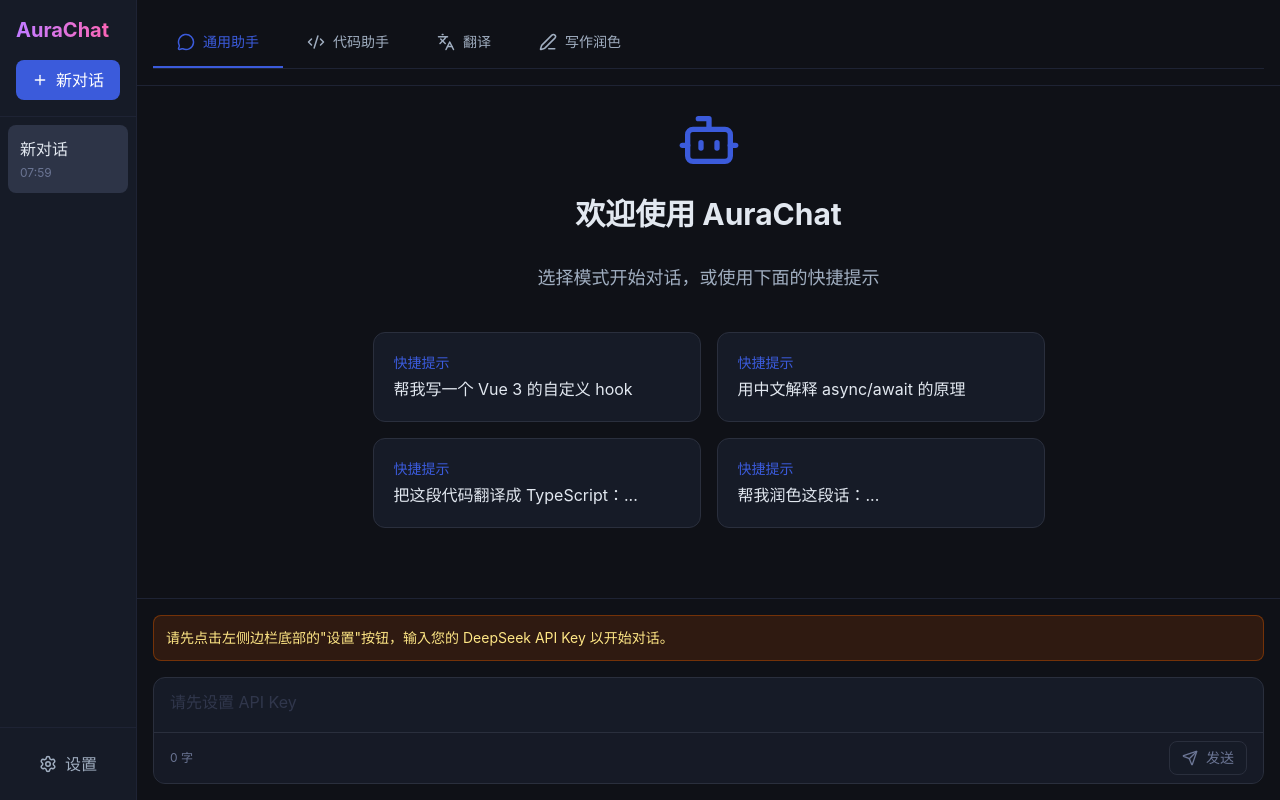
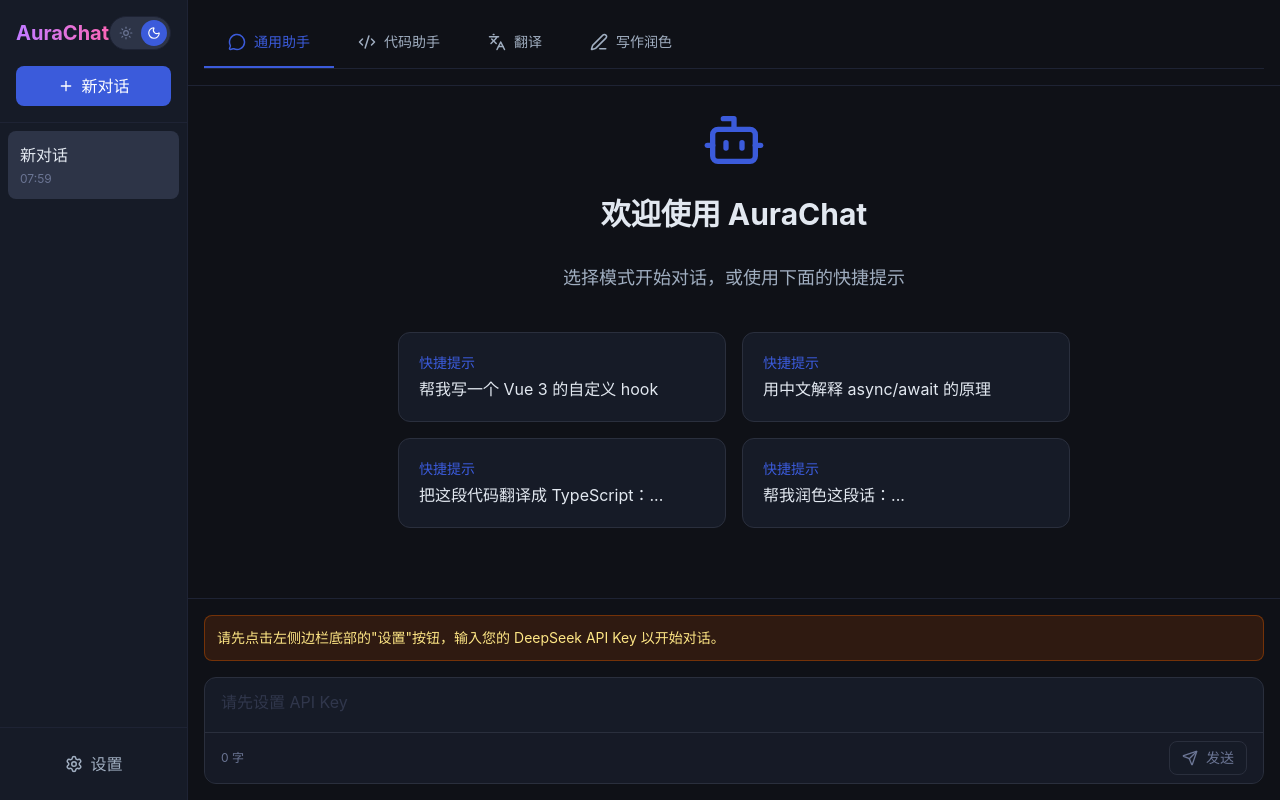
Before and after one commit to Socrateszzy/aurachat, a Vue app: page / in a window 1280 px wide. Built offline with nearby package versions, Linux system fonts and the light colour scheme.

Commit message:
feat：ThemeToggle 组件

```diff
--- a/src/components/SettingsModal.vue
+++ b/src/components/SettingsModal.vue
@@ -26,10 +26,6 @@
 
 function toggleTheme() {
   themeStore.toggle()
-}
-
-function getThemeName() {
-  return themeStore.isDark ? 'dark' : 'light'
 }
 
 function saveApiKey() {
--- a/src/components/Sidebar.vue
+++ b/src/components/Sidebar.vue
@@ -3,6 +3,7 @@
 import { Trash2, Settings, Plus } from 'lucide-vue-next'
 import { useChatStore } from '../stores/chat'
 import SettingsModal from './SettingsModal.vue'
+import ThemeToggle from './ThemeToggle.vue'
 
 const store = useChatStore()
 const showSettings = ref(false)
@@ -37,6 +38,7 @@
         <h1 class="text-xl font-bold bg-gradient-to-r from-purple-400 to-pink-400 bg-clip-text text-transparent">
           AuraChat
         </h1>
+        <ThemeToggle />
       </div>
       <button
         @click="handleNewChat"
--- /dev/null
+++ b/src/components/ThemeToggle.vue
@@ -0,0 +1,53 @@
+<script setup lang="ts">
+import { Sun, Moon } from 'lucide-vue-next'
+import { useThemeStore } from '../stores/theme'
+
+const theme = useThemeStore()
+</script>
+
+<template>
+  <button
+    class="theme-toggle"
+    @click="theme.toggle()"
+    :title="theme.isDark ? '切换到亮色模式' : '切换到暗色模式'"
+    :aria-label="theme.isDark ? '切换到亮色模式' : '切换到暗色模式'"
+  >
+    <span class="toggle-option" :class="{ active: !theme.isDark }">
+      <Sun :size="14" />
+    </span>
+    <span class="toggle-option" :class="{ active: theme.isDark }">
+      <Moon :size="14" />
+    </span>
+  </button>
+</template>
+
+<style scoped>
+.theme-toggle {
+  display: flex;
+  align-items: center;
+  background: var(--sidebar-item-active);
+  border: 1px solid var(--sidebar-border);
+  border-radius: 999px;
+  padding: 3px;
+  gap: 2px;
+  cursor: pointer;
+  outline: none;
+}
+.theme-toggle:focus-visible {
+  box-shadow: 0 0 0 2px var(--accent);
+}
+.toggle-option {
+  display: flex;
+  align-items: center;
+  justify-content: center;
+  width: 26px;
+  height: 26px;
+  border-radius: 50%;
+  color: var(--text-muted);
+  transition: background 0.2s, color 0.2s;
+}
+.toggle-option.active {
+  background: var(--accent);
+  color: #fff;
+}
+</style>
```
